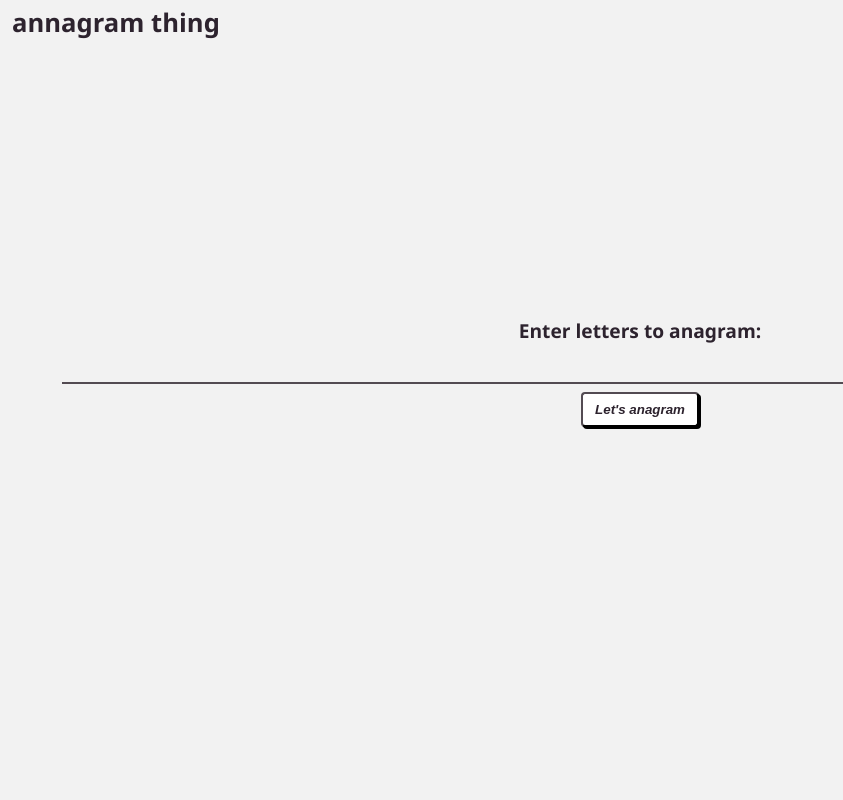
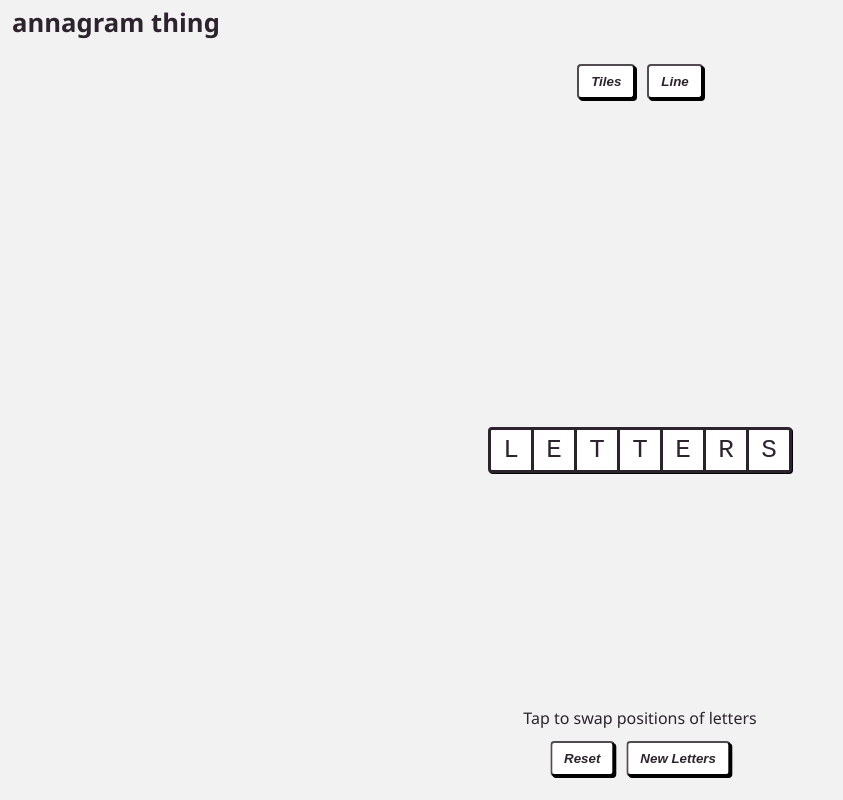
Before and after one commit to akowalz/anagramic, a React (Vite) app: page / in a window 1280 px wide. Shown: the whole page, without its empty margins (0-843 px from the left). Built offline with nearby package versions, Linux system fonts and the light colour scheme.

Commit message:
basic line tool working

```diff
--- a/src/App.css
+++ b/src/App.css
@@ -1,15 +1,6 @@
 #root {
   text-align: center;
   height: 100vh;
-  display: flex;
-  flex-direction: column;
-}
-
-#main-container {
-  flex: 1;
-  width: 100%;
-  align-items: center;
-  justify-content: center;
   display: flex;
   flex-direction: column;
 }
@@ -26,6 +17,22 @@ h1 {
   margin-block-end: 0.2em;
 }
 
+#tool-select {
+  display: flex;
+  justify-content: center;
+  gap: 12px;
+}
+
+#main-container {
+  flex: 1;
+  width: 100%;
+  align-items: center;
+  justify-content: center;
+  display: flex;
+  flex-direction: column;
+}
+
+
 #canvas {
   gap: 10px;
   flex: 1;
--- a/src/App.tsx
+++ b/src/App.tsx
@@ -2,15 +2,16 @@ import "./App.css";
 
 import { useState, type JSX } from "react";
 import TileCanvas from "./TileCanvas/TileCanvas";
+import LineTool from "./LineTool/LineTool";
 
 import Form from "./Form/Form";
 
 type Tool = "Tiles" | "Line";
 
 function App() {
-  const [inputValue, setInputValue] = useState("");
-  const [letters, setLetters] = useState<string[]>([]);
-  const [tool, setTool] = useState<Tool>("Tiles");
+  const [inputValue, setInputValue] = useState("LETTERS");
+  const [letters, setLetters] = useState<string[]>("LETTERS".split(""));
+  const [tool, setTool] = useState<Tool>("Line");
 
   const resetLetters = () => {
     setInputValue("");
@@ -33,7 +34,7 @@ function App() {
         return <TileCanvas letters={letters} resetLetters={resetLetters} />;
 
       case "Line":
-        return <div>Line tool</div>;
+        return <LineTool letters={letters} />;
 
       default:
         throw `unknown tool ${tool}`;
@@ -46,6 +47,13 @@ function App() {
         <h1>annagram thing</h1>
       </div>
 
+      {letters.length !== 0 && (
+        <div id="tool-select">
+          <button onClick={() => setTool("Tiles")}>Tiles</button>
+          <button onClick={() => setTool("Line")}>Line</button>
+        </div>
+      )}
+
       <div id="main-container">{getContainerView()}</div>
     </>
   );
--- /dev/null
+++ b/src/LineTool/LineTool.css
@@ -0,0 +1,69 @@
+.line-tool-container {
+  display: flex;
+  align-items: center;
+  justify-content: center;
+}
+
+.line-tool-letter {
+  /* TODO: Extract shared tile styles */
+  font-family: monospace;
+  height: 40px;
+  width: 40px;
+  font-size: 2em;
+  border: 3px solid var(--darkest);
+  background-color: white;
+  place-items: center;
+  display: grid;
+
+  border-left: none;
+  border-radius: 0;
+}
+
+.line-tool-letter:hover {
+  background-color: var(--lighter);
+}
+
+.line-tool-letter {
+  box-shadow: 1px 1px 0 black;
+}
+
+.line-tool-letter:first-child {
+  border-left: 3px solid var(--darkest);
+  border-top-left-radius: 4px;
+  border-bottom-left-radius: 4px;
+}
+
+.line-tool-letter:last-child {
+  border-top-right-radius: 4px;
+  border-bottom-right-radius: 4px;
+}
+
+.line-tool-letter.active {
+  border-left: 3px solid orange;
+  border-color: orange;
+  background-color: var(--lighter)
+}
+
+.line-tool-letter.left-of-active {
+  border-right: none;
+}
+
+
+/* TODO: refactor shared footer */
+.canvas-footer {
+  position: fixed;
+  bottom: 24px;
+  left: 50%;
+  transform: translateX(-50%);
+
+  display: flex;
+  flex-direction: column;
+  justify-content: center;
+  align-items: center;
+  gap: 12px;
+}
+
+.canvas-actions {
+  display: flex;
+  gap: 12px;
+}
--- /dev/null
+++ b/src/LineTool/LineTool.tsx
@@ -0,0 +1,69 @@
+import { useState } from "react";
+import "./LineTool.css";
+
+type Props = {
+  letters: string[];
+};
+
+export default function LineTool({ letters }: Props) {
+  const [userLetters, setUserLetters] = useState<string[]>(letters);
+  const [activeIndex, setActiveIndex] = useState<number | null>(null);
+
+  function onClickLetter(index: number) {
+    if (activeIndex !== null) {
+      swap(activeIndex, index);
+      return;
+    }
+
+    setActiveIndex(index);
+  }
+
+  function resetTiles() {
+    setUserLetters(letters);
+  }
+
+  function swap(indexA: number, indexB: number) {
+    const newUserLetters = [...userLetters];
+
+    const letterA = userLetters[indexA];
+    const letterB = userLetters[indexB];
+
+    newUserLetters[indexB] = letterA;
+    newUserLetters[indexA] = letterB;
+
+    setUserLetters([...newUserLetters]);
+    setActiveIndex(null);
+  }
+
+  function resetLetters() {
+    return;
+  }
+
+  return (
+    <>
+      <div className="line-tool-container">
+        {userLetters.map((letter, index) => {
+          return (
+            <div
+              className={`line-tool-letter ${
+                index === activeIndex ? "active" : ""
+              } ${index + 1 === activeIndex ? "left-of-active" : ""}`}
+              key={index}
+              onClick={() => onClickLetter(index)}
+            >
+              {letter}
+            </div>
+          );
+        })}
+      </div>
+      <div className="canvas-footer">
+        <div>{activeIndex}</div>
+        <div className="tooltip">Tap to swap positions of letters</div>
+        <div className="canvas-actions">
+          <button onClick={() => resetTiles()}>Reset</button>
+          <button onClick={() => resetLetters()}>New Letters</button>
+        </div>
+      </div>
+    </>
+  );
+}
--- a/src/Tile/Tile.css
+++ b/src/Tile/Tile.css
@@ -1,5 +1,12 @@
 .letter-tile {
   position: relative;
+  place-items: center;
+  touch-action: none;
+  user-select: none;
+  cursor: grab;
+  transition: transform 150ms ease-out;
+
+  /* TODO: Extract shared tile styles */
   font-family: monospace;
   height: 40px;
   width: 40px;
@@ -9,12 +16,6 @@
   background-color: white;
   box-shadow: 2px 2px 0 black;
   display: grid;
-  place-items: center;
-  touch-action: none;
-  user-select: none;
-  cursor: grab;
-
-  transition: transform 150ms ease-out;
 }
 
 .letter-tile:hover {
--- a/src/TileCanvas/TileCanvas.css
+++ b/src/TileCanvas/TileCanvas.css
@@ -7,6 +7,7 @@
   gap: 10px;
 }
 
+/* TODO: refactor shared footer */
 .canvas-footer {
   position: fixed;
   bottom: 24px;
```
